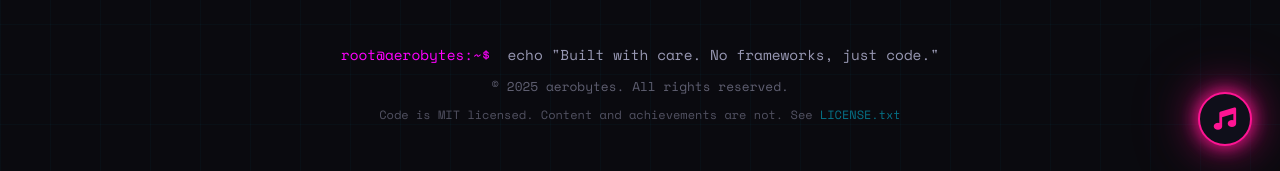
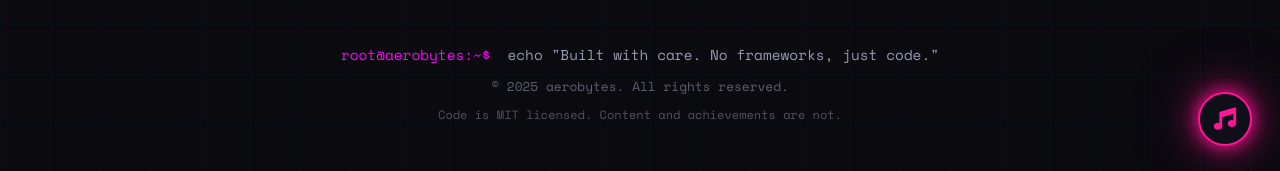
Before and after one commit to Aeronique/aerobytes-site, a Jekyll site: the page built from index.html, in a window 1280 px wide and 900 px high, scrolled down 1329 px. Shown: the part 726-897 px from the top of the window. Built offline with Jekyll 4.4.1, drawn with Linux system fonts in a browser that asks for light colours.

Commit message:
Update default.html

```diff
--- a/_layouts/default.html
+++ b/_layouts/default.html
@@ -62,7 +62,7 @@
             </div>
             <p class="footer-copy">&copy; 2025 aerobytes. All rights reserved.</p>
             <p class="footer-license">
-                Code is MIT licensed. Content and achievements are not. See <a href="{{ '/LICENSE.txt' | relative_url }}" class="license-link">LICENSE.txt</a>
+                Code is MIT licensed. Content and achievements are not.
             </p>
         </div>
     </footer>
```
